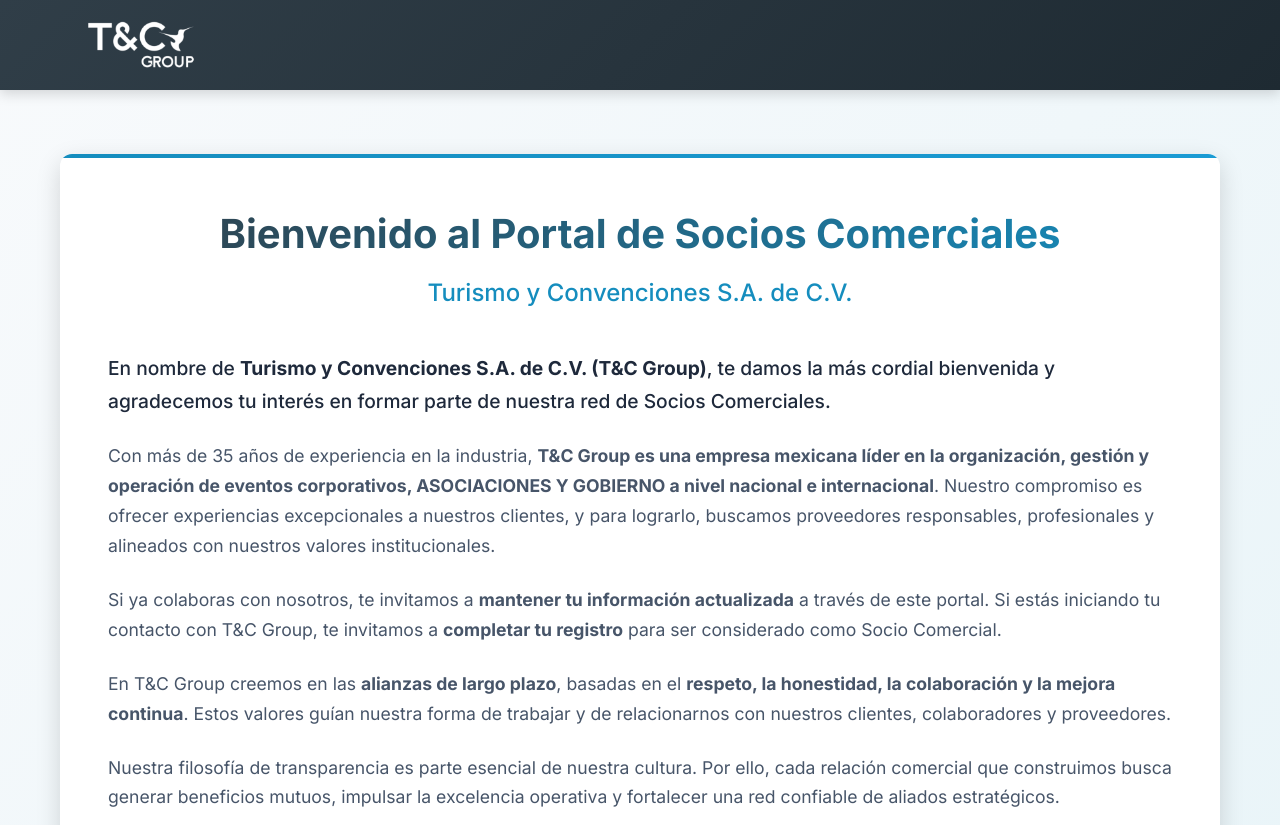
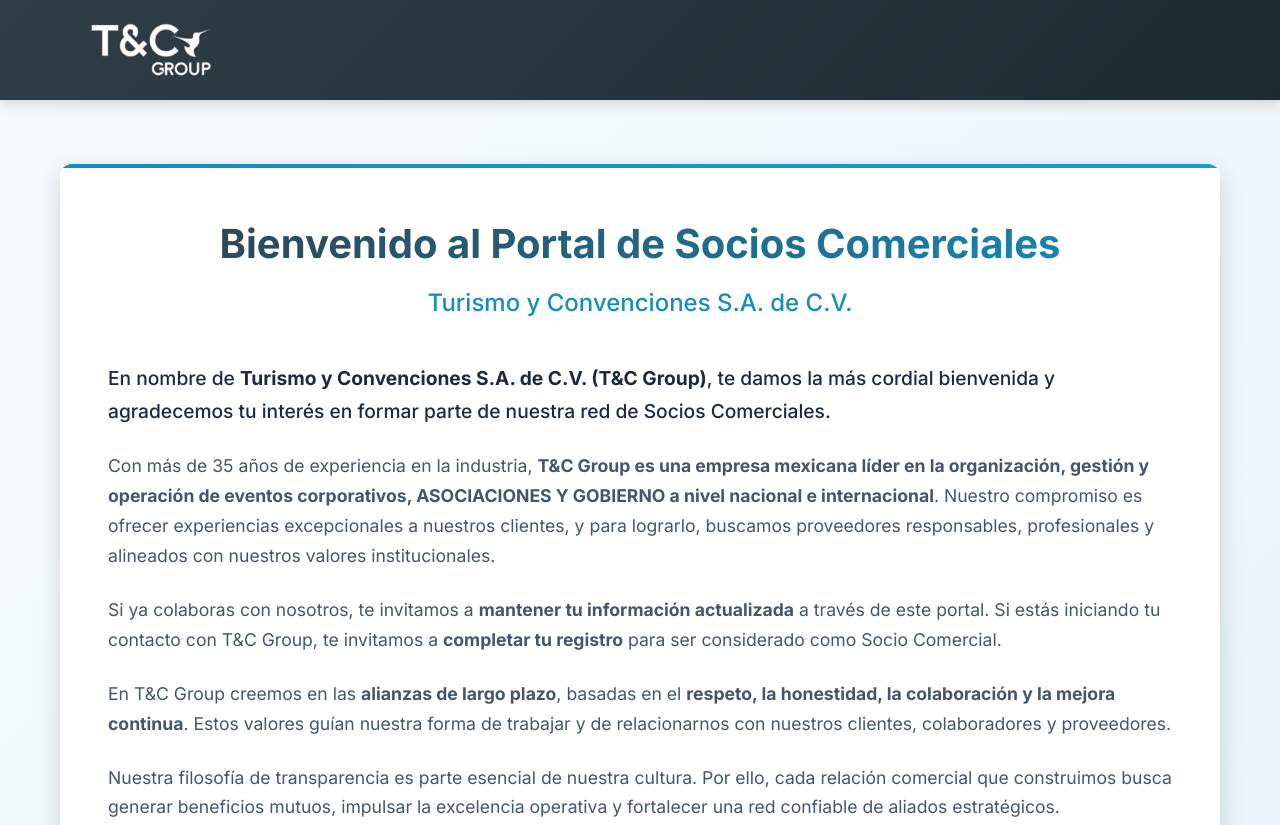
Before and after one commit to TyCGroup/proveedorees, a plain HTML site: page index.html in a window 1280 px wide. Shown: the top 825 px of the page. Drawn offline with Linux system fonts and the light colour scheme; no server answers.

Commit message:
mensaje final modificaciones

```diff
--- a/CSS/styless.css
+++ b/CSS/styless.css
@@ -786,7 +786,7 @@
     background: var(--accent-color);
 }
 .logo-image {
-    height: 80px;
+    height: 90px;
     width: auto;
     margin-right: 10px;
 }
```
Also changed, not shown: 1 other file.
